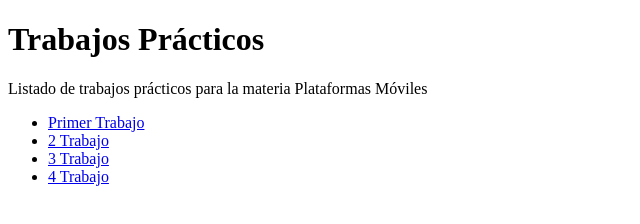
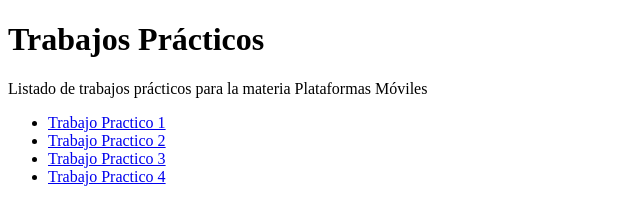
Before and after one commit to CristianLandri/plataformas-moviles-entregas, a plain HTML site: page index.html in a window 1280 px wide. Shown: the whole page, without its empty margins (0-640 px from the left). Drawn offline with Linux system fonts and the light colour scheme.

Commit message:
Update index.html

```diff
--- a/index.html
+++ b/index.html
@@ -7,10 +7,10 @@
      <h1>Trabajos Prácticos</h1>
      <p>Listado de trabajos prácticos para la materia Plataformas Móviles</p>
      <ul>
-       <li><a href="Tp-1/index.html">Primer Trabajo</a></li>
-       <li><a href="Tp-2/index.html">2 Trabajo</a></li>
-       <li><a href="Tp-3/index.html">3 Trabajo</a></li>
-       <li><a href="Tp-4/index.html">4 Trabajo</a></li>
+       <li><a href="Tp-1/index.html">Trabajo Practico 1</a></li>
+       <li><a href="Tp-2/index.html">Trabajo Practico 2</a></li>
+       <li><a href="Tp-3/index.html">Trabajo Practico 3</a></li>
+       <li><a href="Tp-4/index.html">Trabajo Practico 4</a></li>
      </ul>
    </body>
 </html>
```
